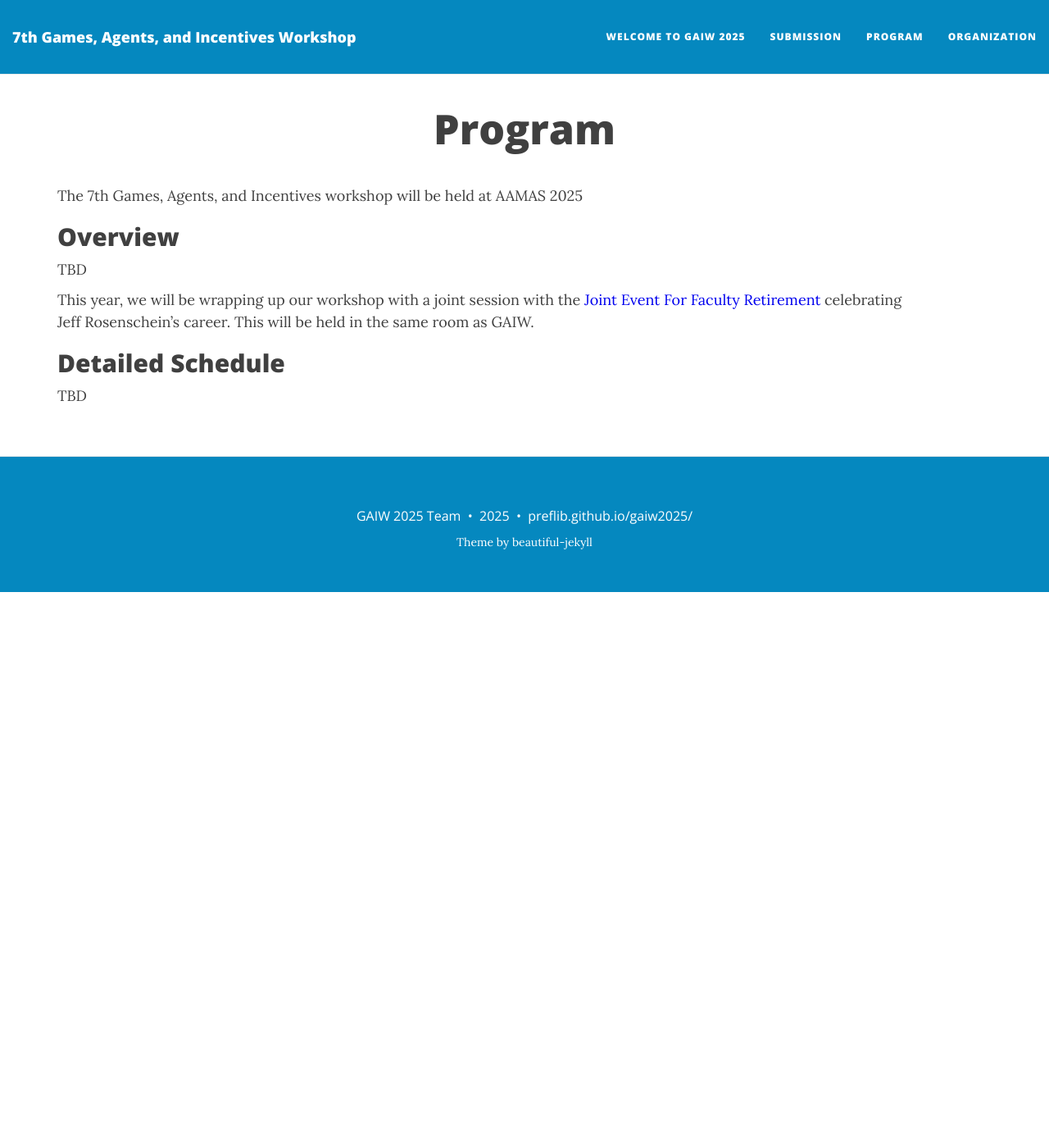
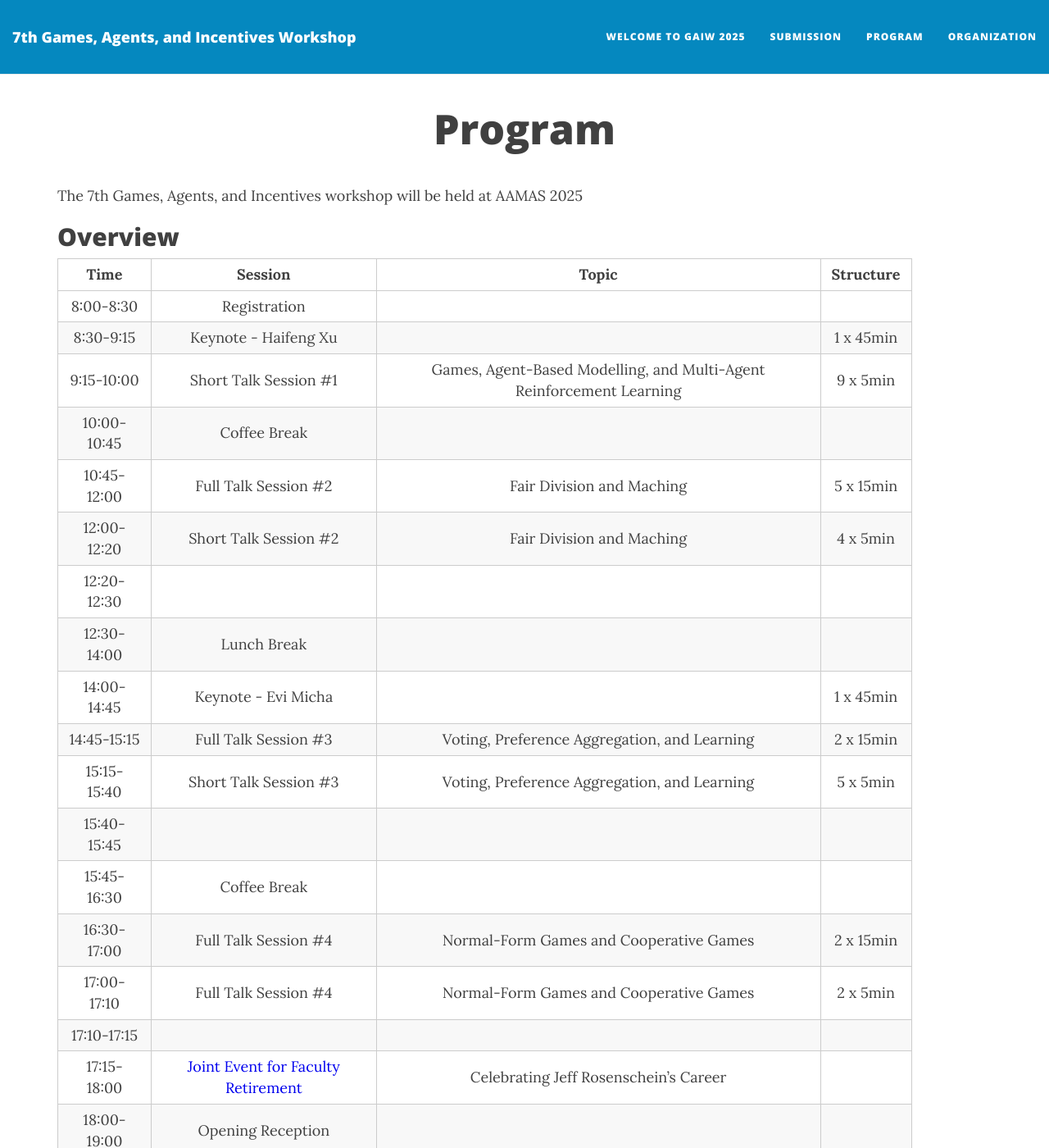
Before and after one commit to PrefLib/gaiw2025, a Jekyll site: the page built from program.md, in a window 1280 px wide and 1400 px high. Shown: the whole window at 82% size. Built offline with Jekyll 4.4.1, drawn with Linux system fonts in a browser that asks for light colours; nearby versions of some CDN libraries.

Commit message:
Update program.md

```diff
--- a/program.md
+++ b/program.md
@@ -8,7 +8,28 @@ The 7th Games, Agents, and Incentives workshop will be held at AAMAS 2025
 
 
 ## Overview
-TBD
+
+| Time | Session | Topic | Structure |
+|:----------:|:-------------:|:------:|:------:|
+|8:00-8:30| Registration | | |
+|8:30-9:15| Keynote - Haifeng Xu |  | 1 x 45min |
+|9:15-10:00| Short Talk Session #1 | Games,  Agent-Based Modelling, and Multi-Agent Reinforcement Learning  | 9 x 5min |
+|10:00-10:45| Coffee Break | | |
+|10:45-12:00| Full Talk Session #2 | Fair Division and Maching | 5 x 15min |
+|12:00-12:20| Short Talk Session #2 | Fair Division and Maching | 4 x 5min |
+|12:20-12:30|  | |  |
+|12:30-14:00| Lunch Break | | |
+|14:00-14:45| Keynote - Evi Micha | | 1 x 45min |
+|14:45-15:15| Full Talk Session #3 | Voting, Preference Aggregation, and Learning | 2 x 15min |
+|15:15-15:40| Short Talk Session #3 | Voting, Preference Aggregation, and Learning | 5 x 5min |
+|15:40-15:45|  | |  |
+|15:45-16:30| Coffee Break | |  |
+|16:30-17:00| Full Talk Session #4 | Normal-Form Games and Cooperative Games | 2 x 15min |
+|17:00-17:10| Full Talk Session #4 | Normal-Form Games and Cooperative Games | 2 x 5min |
+|17:10-17:15|  | |  |
+|17:15-18:00| [Joint Event for Faculty Retirement](https://sites.google.com/view/jeffrworkshopaamas25/home) | Celebrating Jeff Rosenschein's Career |  |
+|18:00-19:00| Opening Reception | |  |
+
 
 This year, we will be wrapping up our workshop with a joint session with the [Joint Event For Faculty Retirement](https://sites.google.com/view/jeffrworkshopaamas25/home) celebrating Jeff Rosenschein's career.  This will be held in the same room as GAIW.
 
```
